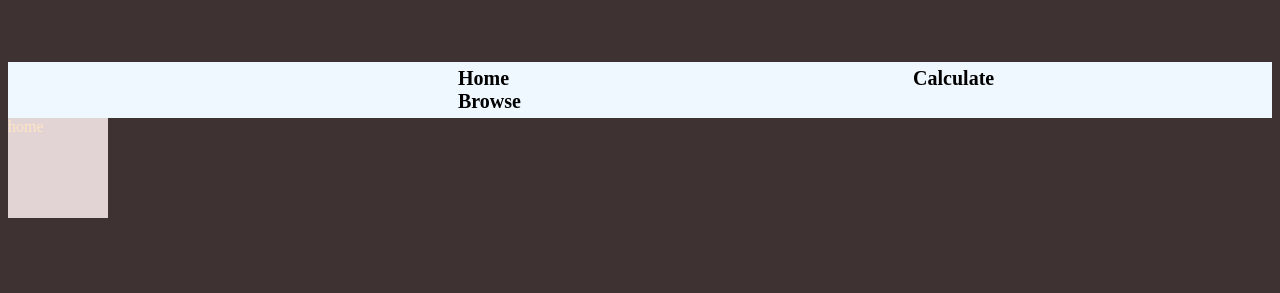
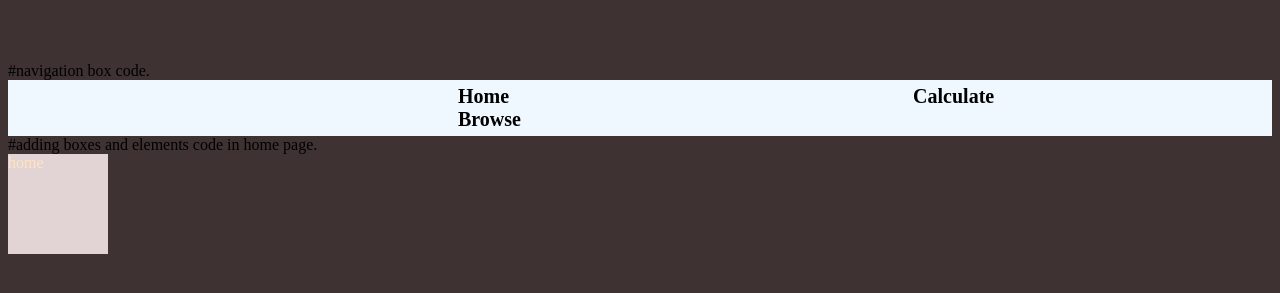
Before and after one commit to Maithili9269/calculator, a plain HTML site: page index.html in a window 1280 px wide. Shown: the part 177-470 px from the top of the page. Drawn offline with Linux system fonts and the light colour scheme.

Commit message:
added comments for the ease later

```diff
--- a/index.html
+++ b/index.html
@@ -9,11 +9,13 @@
 <body>
 <h1> Calculator
 </h1>
+#navigation box code.
 <div id="navigate">
     <a href="#">Home</a>
     <a href="#">Calculate</a>
     <a href="#">Browse </a>
 </div>
+#adding boxes and elements code in home page.
 <div id="elements" class="box">
     home
 
--- a/style.css
+++ b/style.css
@@ -6,9 +6,11 @@ h1 {
     font-family: sans-serif;
     font-weight:bold;
 }
+/*the home page background color code. */
 body{
     background-color: #3E3232;
 }
+/*navigation box design code. */
 #navigate {
     background-color:aliceblue;
     padding:5px;
@@ -22,6 +24,7 @@ a{
     margin: 200px;
     font-size: 20px;
 }
+/* addding elements in home page in process.*/
 #elements {
     color:bisque;
     background-color: #e2d4d4;
```
